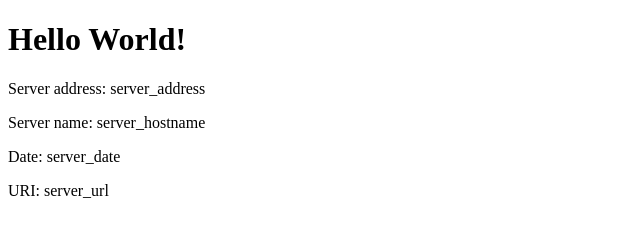
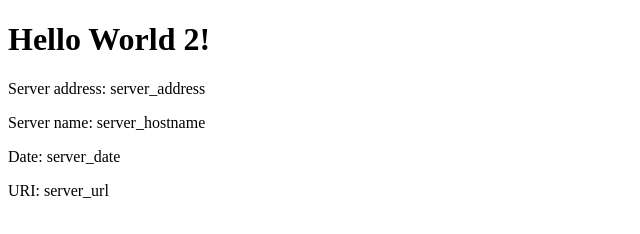
Before and after one commit to nofukuyo/eks-example, a plain HTML site: page src/index.html in a window 1280 px wide. Shown: the full height of the page, 0-640 px from the left. Drawn offline with Linux system fonts and the light colour scheme.

Commit message:
v2 Updating home page

```diff
--- a/src/index.html
+++ b/src/index.html
@@ -1,12 +1,12 @@
 <!DOCTYPE html>
 <html>
 <head>
-  <title>Hello World</title>
+  <title>Hello World 2</title>
 </head>
 
 <body>
 <div class="info">
-<h1>Hello World!</h1>
+<h1>Hello World 2!</h1>
 <p><span>Server&nbsp;address:</span> <span>server_address</span></p>
 <p><span>Server&nbsp;name:</span> <span>server_hostname</span></p>
 <p class="smaller"><span>Date:</span> <span>server_date</span></p>
```
